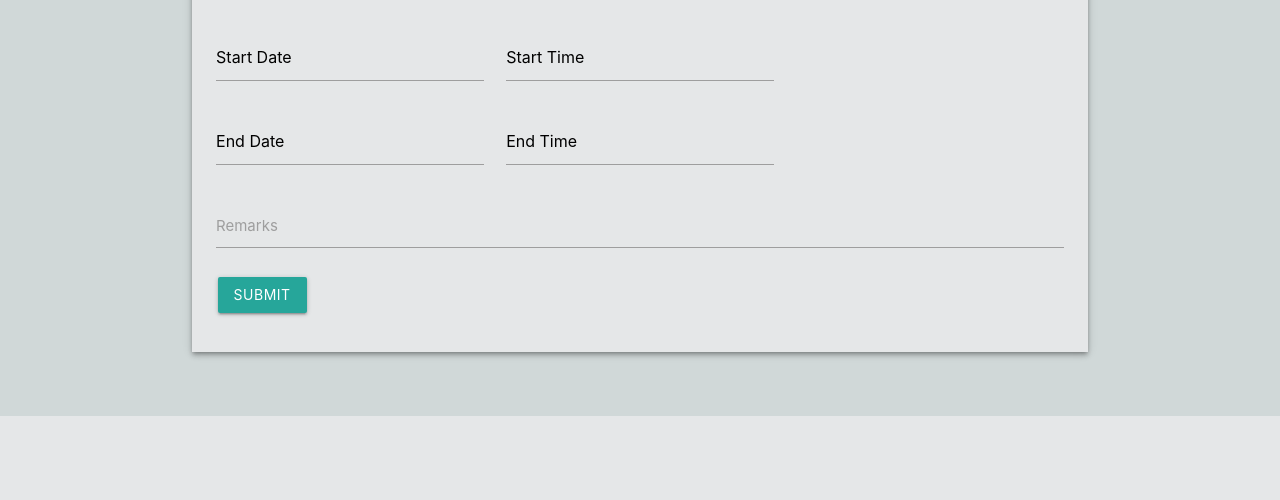
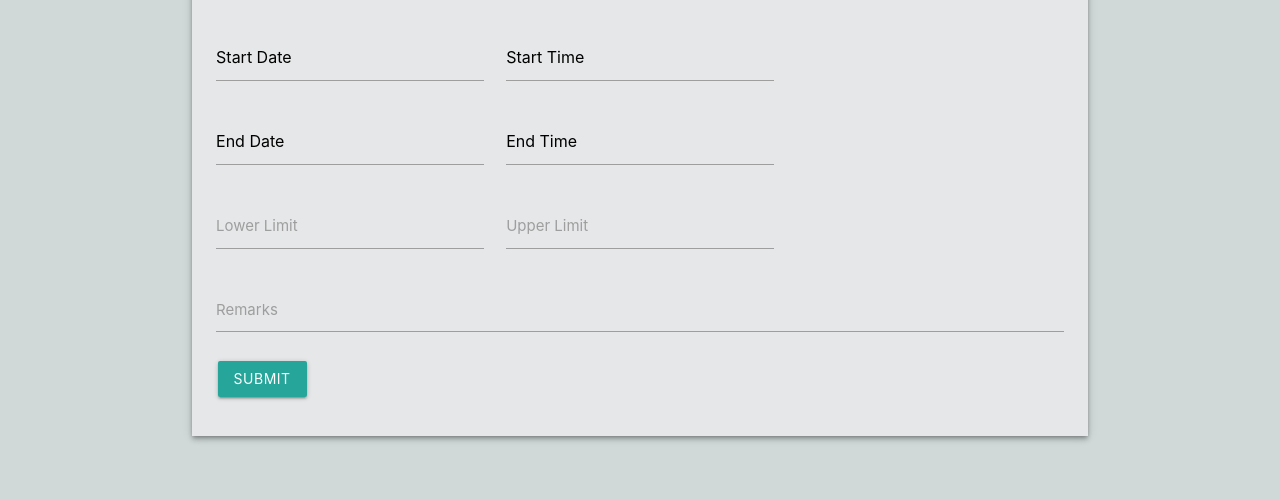
Before and after one commit to Team-Probably/NOTAM, a Flask app: page /admin in a window 1280 px wide. Shown: the part 725-1225 px from the top of the page. Before the commit the page ends 1141 px from the top, so only its background shows below. Run offline with Flask 2, Linux system fonts and the light colour scheme; parts of the project's set-up code (start-up, migrations or seed data) failed here and were passed over.

Commit message:
Stupid changes

```diff
--- a/webapp/app/static/styles/dashboard_v2/style.css
+++ b/webapp/app/static/styles/dashboard_v2/style.css
@@ -19,6 +19,12 @@
      height: 400px;
 
    }
+#test-slider{
+    position :relative;
+    margin-left: 10%;
+    width : 10px;
+
+}
 .content{
     transform: translateY(-200px);
 }
--- a/webapp/app/templates/dashboard_v2/Facility.html
+++ b/webapp/app/templates/dashboard_v2/Facility.html
@@ -40,6 +40,7 @@
             <li><a href="#">Sass</a></li>
             <li><a href="#">Dashboard</a></li>
             <li><a href="#">Logout</a></li>
+
         </ul>
     </div>
 
--- a/webapp/app/templates/dashboard_v2/index.html
+++ b/webapp/app/templates/dashboard_v2/index.html
@@ -13,7 +13,7 @@
     <script src="https://cdnjs.cloudflare.com/ajax/libs/materialize/1.0.0/js/materialize.min.js"></script>
     <link rel="stylesheet" href="{{ url_for('static', filename='styles/dashboard_v2/style.css') }}">
     <link href="https://fonts.googleapis.com/icon?family=Material+Icons" rel="stylesheet">
-    <script src="{{ url_for('static', filename='js/dashboard_v2/index.js') }}"></script>
+
 </head>
 <body style="background:#d0d8d8;">
     <div class="desk_nav">
@@ -150,6 +150,17 @@
             </div>
 
             <div class="row">
+                    <div class="input-field col m4">
+                        <input id="llimit" type="text" class="validate">
+                        <label for="llimit">Lower Limit</label>
+                    </div>
+
+                    <div class="input-field col m4">
+                        <input id="ulimit" type="text" class="validate">
+                        <label for="ulimit">Upper Limit</label>
+                    </div>
+            </div>
+            <div class="row">
                 <form class="col m12">
                     <div class="row">
                         <div class="input-field col m12">
@@ -166,5 +177,7 @@
 
     </div>
      <script  src="{{ url_for('static', filename='js/admin/create.js') }}"></script>
+     <script src="{{ url_for('static', filename='js/dashboard_v2/index.js') }}"></script>
+
 </body>
 </html>
```
